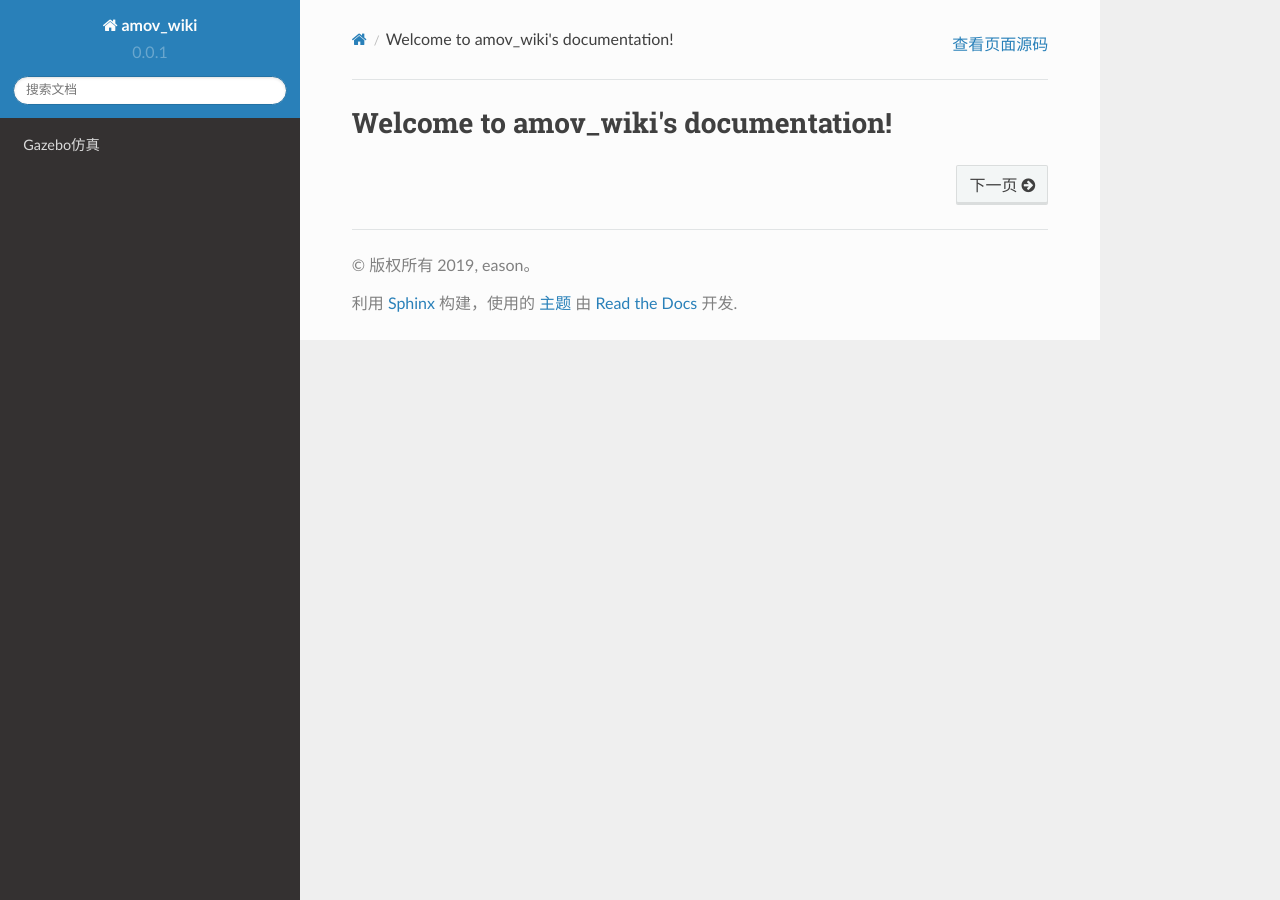
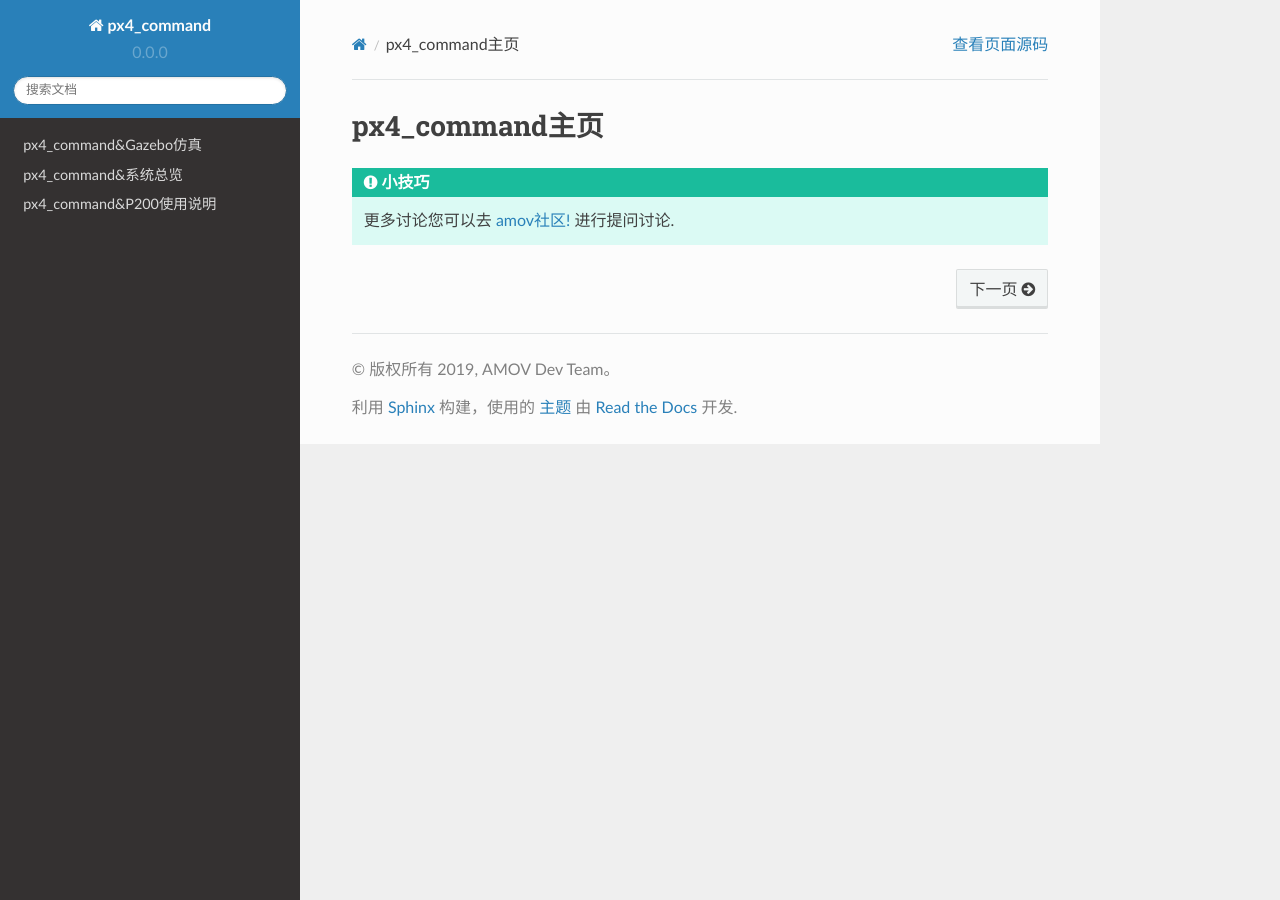
Before and after one commit to amov-lab/Amov-wiki, a Sphinx documentation site: the page built from px4_command/source/index.rst, in a window 1280 px wide. Built offline with Sphinx 7.4.7 and the Read the Docs theme 2.0.0, drawn with Linux system fonts in a browser that asks for light colours.

Commit message:
add directory

```diff
--- a/px4_command/source/conf.py
+++ b/px4_command/source/conf.py
@@ -45,16 +45,16 @@ source_suffix = '.rst'
 master_doc = 'index'
 
 # General information about the project.
-project = u'amov_wiki'
-copyright = u'2019, eason'
-author = u'eason'
+project = u'px4_command'
+copyright = u'2019, AMOV Dev Team'
+author = u'AMOV Dev Team'
 
 # The version info for the project you're documenting, acts as replacement for
 # |version| and |release|, also used in various other places throughout the
 # built documents.
 #
 # The short X.Y version.
-version = u'0.0.1'
+version = u'0.0.0'
 # The full version, including alpha/beta/rc tags.
 release = u'0.0.1'
 
@@ -107,7 +107,11 @@ todo_include_todos = False
 
 # The theme to use for HTML and HTML Help pages.  See the documentation for
 # a list of builtin themes.
-html_theme = 'sphinx_rtd_theme'
+# html_theme = 'alabaster'
+
+import sphinx_rtd_theme
+
+html_theme = "sphinx_rtd_theme"
 
 # Theme options are theme-specific and customize the look and feel of a theme
 # further.  For a list of options available for each theme, see the
--- a/px4_command/source/index.rst
+++ b/px4_command/source/index.rst
@@ -1,12 +1,16 @@
-.. amov_wiki documentation master file, created by
-   sphinx-quickstart on Fri Aug 23 09:30:33 2019.
-   You can adapt this file completely to your liking, but it should at least
-   contain the root `toctree` directive.
+.. px4_command主页:
 
-Welcome to amov_wiki's documentation!
-=====================================
+===============
+px4_command主页
+===============
+
+.. tip::
+
+    更多讨论您可以去 `amov社区! <http://bbs.amovauto.com/>`__ 进行提问讨论.
 
 .. toctree::
    :hidden:
 
-   Gazebo仿真 <docs/Gazebo仿真搭建>
+   px4_command&Gazebo仿真 <docs/px4_command&Gazebo仿真搭建>
+   px4_command&系统总览 <docs/px4_command&项目总览>
+   px4_command&P200使用说明 <docs/px4_command&P200使用说明>
```
Also changed, not shown: px4_command/source/docs/px4_command&Gazebo仿真搭建.rst (renamed from px4_command/source/docs/Gazebo仿真搭建.rst, +20 -19 lines), px4_command/source/docs/px4_command&P200使用说明.rst (added, +35 -0 lines), px4_command/source/docs/px4_command&项目总览.rst (added, +14 -0 lines).
